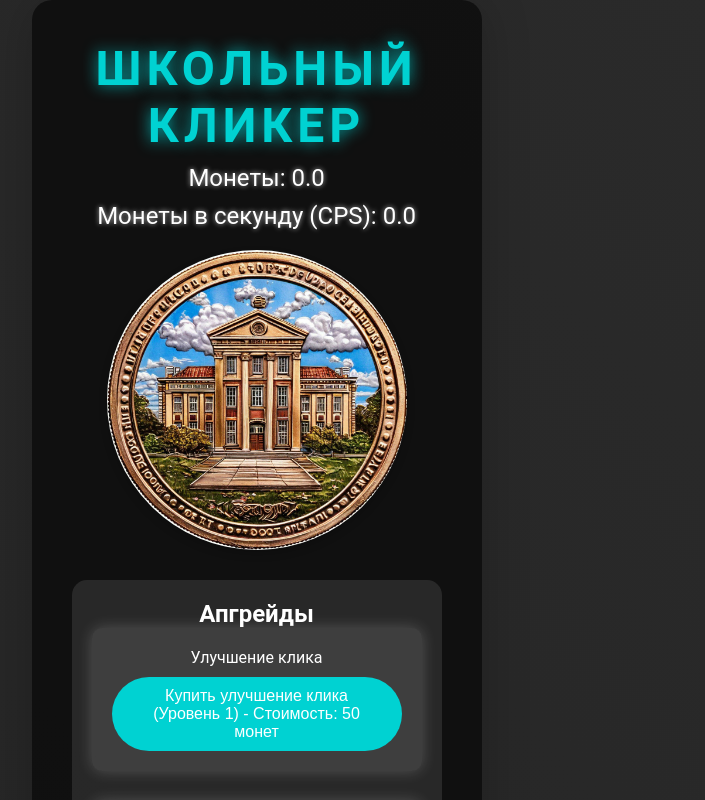
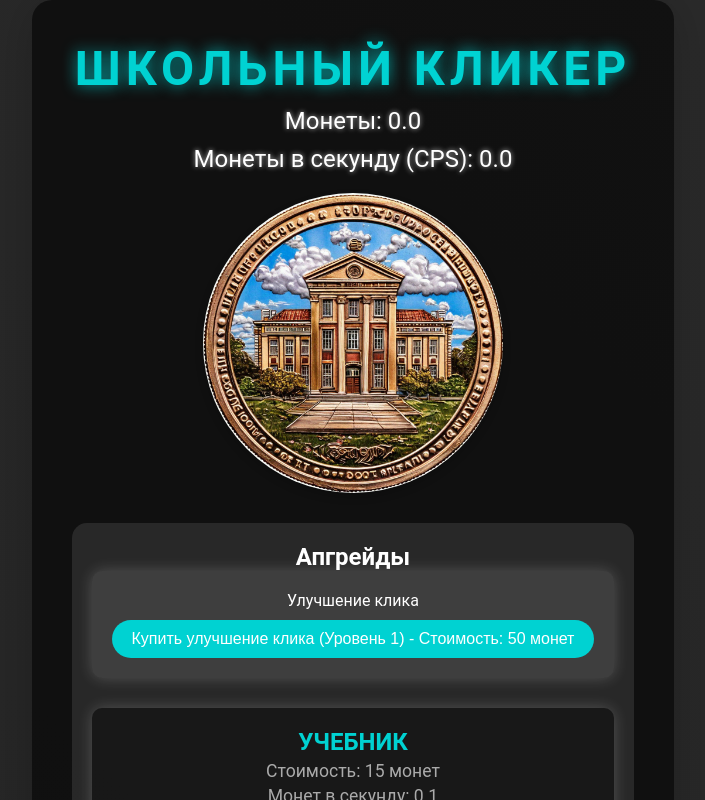
Before and after one commit to NegodayCaptainSkull/VoteForGeorge, a React (Create React App) app: page / in a window 1280 px wide. Shown: the top 800 px of the page, without its empty margins (287-992 px from the left). Built offline with nearby package versions, Linux system fonts and the light colour scheme.

Commit message:
fixed layout

```diff
--- a/src/styles/Clicker.scss
+++ b/src/styles/Clicker.scss
@@ -34,7 +34,7 @@ body {
   border-radius: 20px;
   padding: 40px;
   box-shadow: 0px 4px 50px rgba(0, 0, 0, 0.2);
-  width: 70%;
+  // width: 70%;
   max-width: 800px;
 }
 
```
